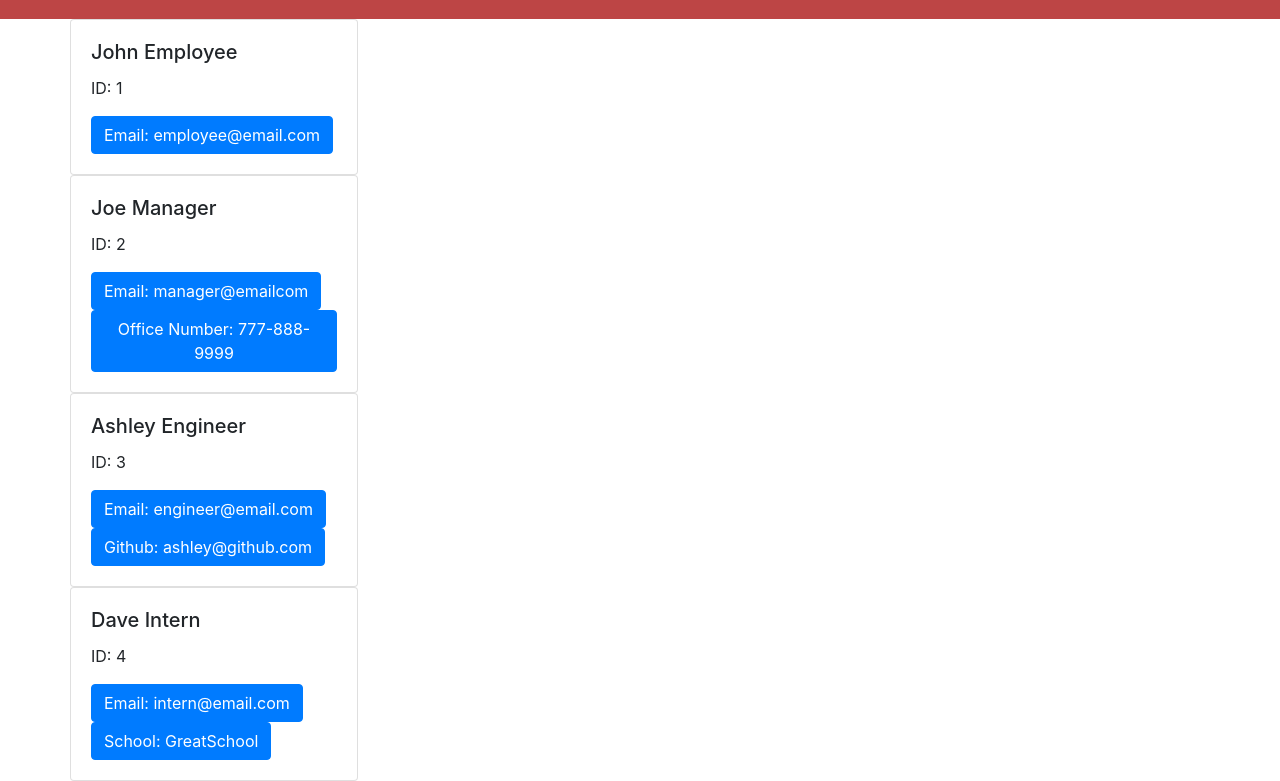
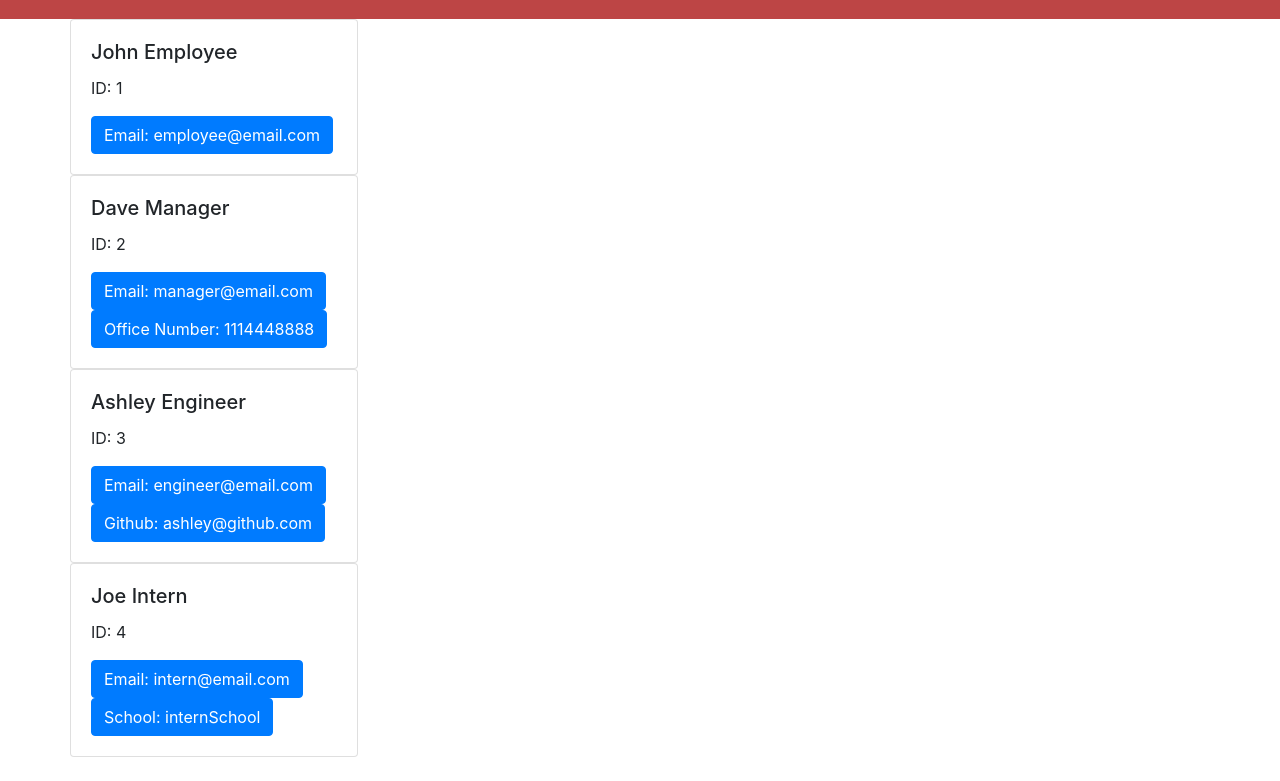
Before and after one commit to ening6649/Team-Profile-Generator, a website: page dist/index.html in a window 1280 px wide. Shown: the part 91-872 px from the top of the page. After the commit the page ends 848 px from the top, so only its background shows below. Drawn offline with nearby package versions, Linux system fonts and the light colour scheme.

Commit message:
more bug fixes

```diff
--- a/dist/index.html
+++ b/dist/index.html
@@ -30,10 +30,10 @@
         <div class="row">
         <div class="card" style="width: 18rem;">
             <div class="card-body">
-            <h5 class="card-title">Joe  Manager</h5>
+            <h5 class="card-title">Dave Manager</h5>
             <p class="card-text">ID: 2</p>
-            <a href="manager@emailcom" class="btn btn-primary">Email: manager@emailcom</a>
-            <a href="777-888-9999" class="btn btn-primary">Office Number: 777-888-9999</a>
+            <a href="manager@email.com" class="btn btn-primary">Email: manager@email.com</a>
+            <a href="1114448888" class="btn btn-primary">Office Number: 1114448888</a>
             </div>
         </div>
         </div>
@@ -50,10 +50,10 @@
         <div class="row">
         <div class="card" style="width: 18rem;">
             <div class="card-body">
-            <h5 class="card-title">Dave Intern</h5>
+            <h5 class="card-title">Joe Intern</h5>
             <p class="card-text">ID: 4</p>
             <a href="intern@email.com" class="btn btn-primary">Email: intern@email.com</a>
-            <a href="GreatSchool" class="btn btn-primary">School: GreatSchool</a>
+            <a href="internSchool" class="btn btn-primary">School: internSchool</a>
             </div>
         </div>
         </div>
```
Also changed, not shown: README.md.
